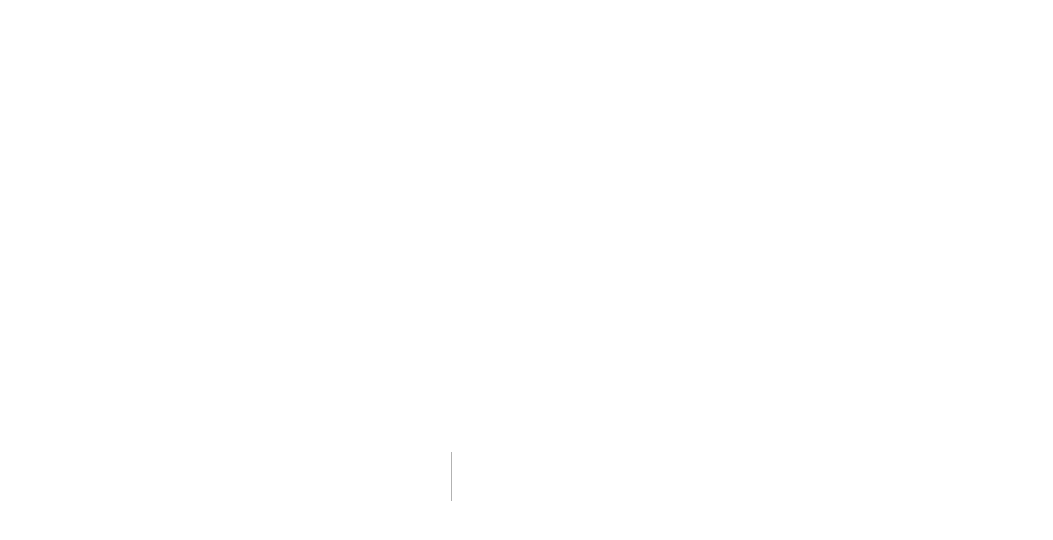
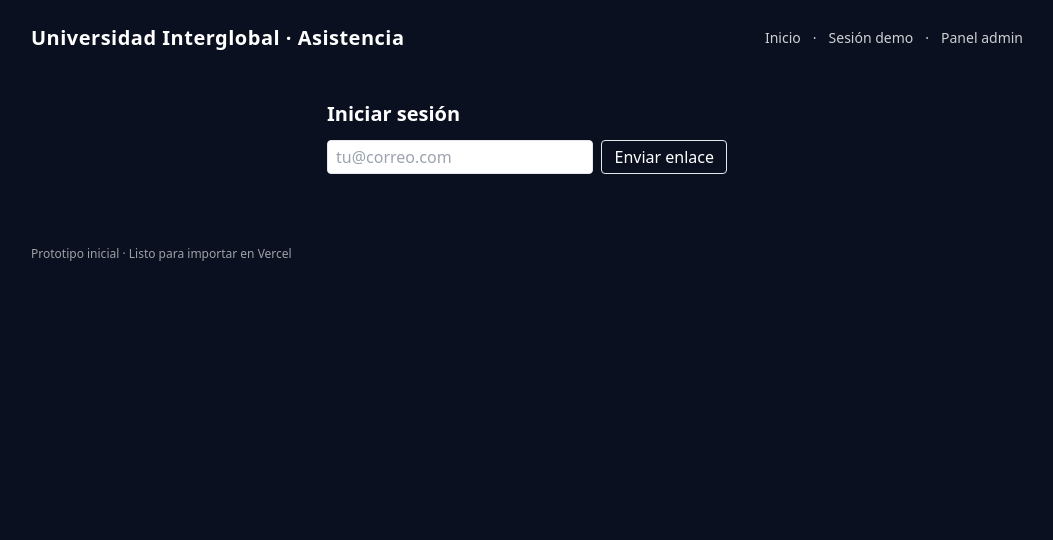
Before and after one commit to puribehuig-boop/ui-asistencia, a Next.js app: page /login in a window 1280 px wide. Before the commit this address had no page. Shown: the top 540 px of the page, without its empty margins (113-1166 px from the left). Built offline with nearby package versions, Linux system fonts and the light colour scheme.

Commit message:
Create page.tsx

```diff
--- /dev/null
+++ b/app/login/page.tsx
@@ -0,0 +1,50 @@
+"use client";
+import { useState } from "react";
+import { createSupabaseBrowserClient } from "@/lib/supabase/browserClient";
+
+export default function LoginPage() {
+  const [email, setEmail] = useState("");
+  const [msg, setMsg] = useState<string | null>(null);
+  const [err, setErr] = useState<string | null>(null);
+  const [loading, setLoading] = useState(false);
+
+  async function sendLink(e: React.FormEvent) {
+    e.preventDefault();
+    setErr(null); setMsg(null);
+    if (!email.trim()) return;
+    setLoading(true);
+    try {
+      const supabase = createSupabaseBrowserClient();
+      const { error } = await supabase.auth.signInWithOtp({
+        email,
+        options: {
+          emailRedirectTo: `${window.location.origin}/auth/callback`,
+        },
+      });
+      if (error) throw error;
+      setMsg("Te enviamos un enlace de acceso. Revisa tu correo.");
+    } catch (e: any) {
+      setErr(e.message || String(e));
+    } finally {
+      setLoading(false);
+    }
+  }
+
+  return (
+    <main className="max-w-md mx-auto p-6">
+      <h1 className="text-xl font-semibold mb-3">Iniciar sesión</h1>
+      <form onSubmit={sendLink} className="flex gap-2">
+        <input
+          className="border rounded px-2 py-1 flex-1 text-black"
+          type="email"
+          placeholder="tu@correo.com"
+          value={email}
+          onChange={(e)=>setEmail(e.target.value)}
+        />
+        <button className="border rounded px-3 py-1" disabled={loading}>Enviar enlace</button>
+      </form>
+      {msg && <p className="text-green-700 mt-3">{msg}</p>}
+      {err && <p className="text-red-600 mt-3">Error: {err}</p>}
+    </main>
+  );
+}
```
